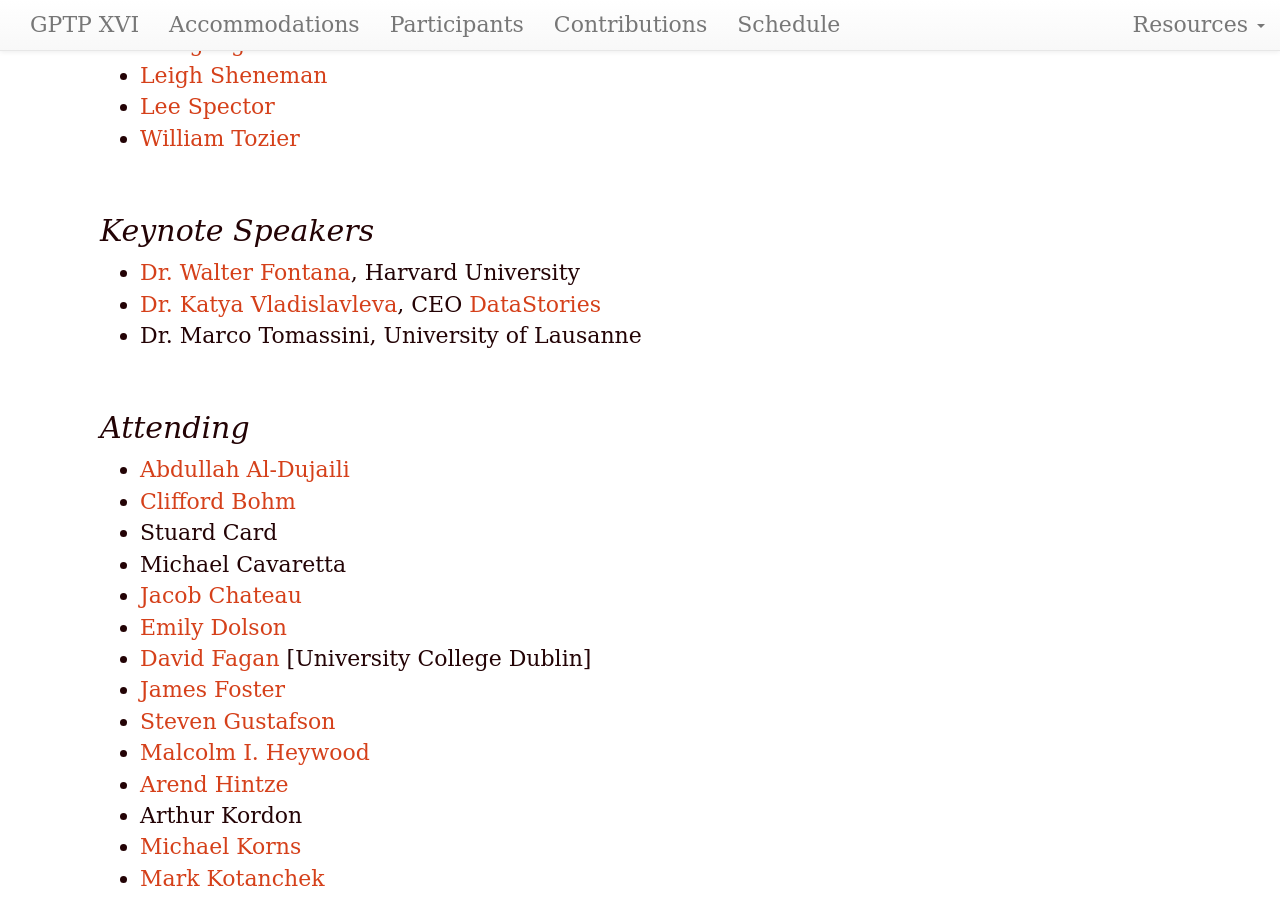
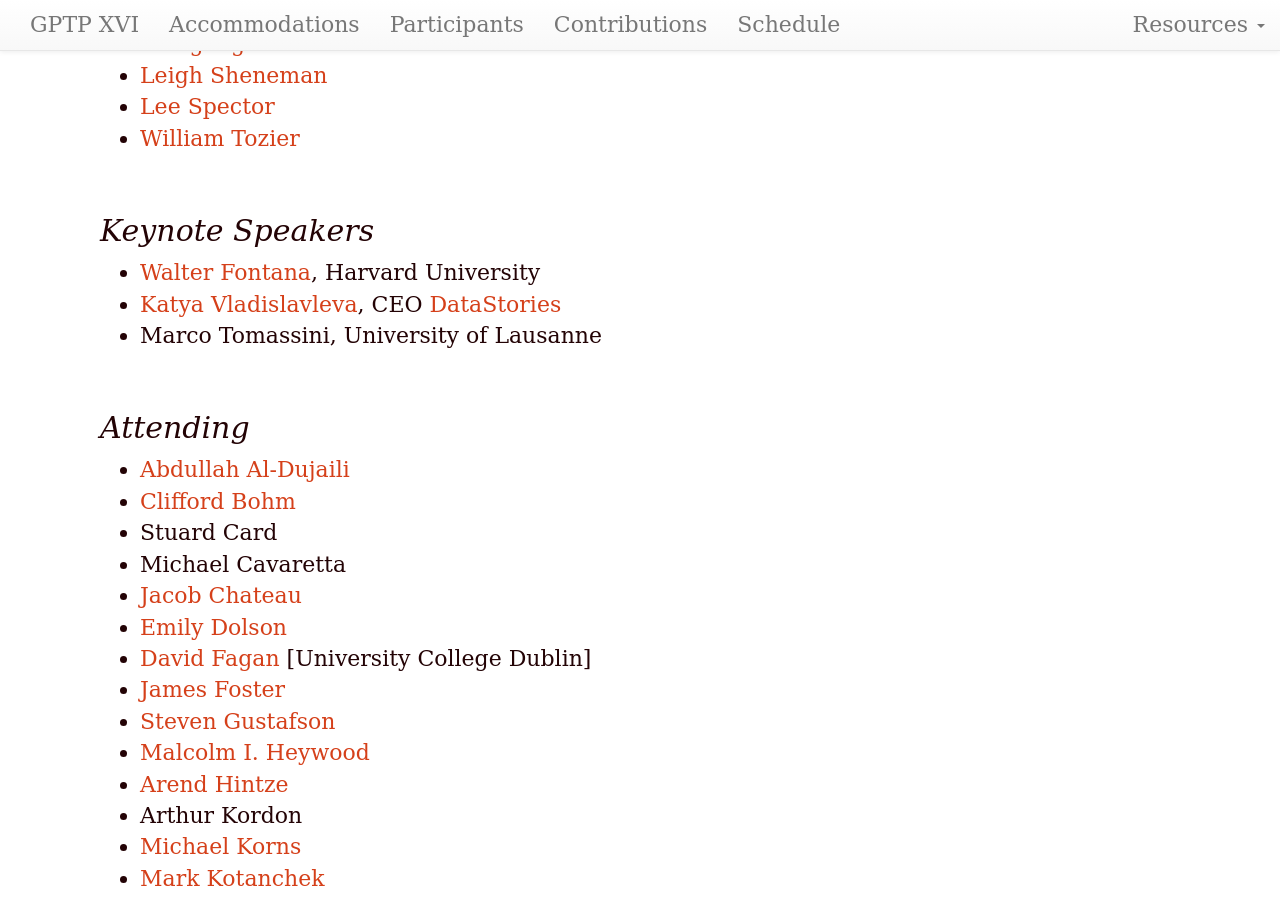
Before and after one commit to GPTP-workshop/gptp-workshop.github.io, a Jekyll site: the page built from attendees.md, in a window 1280 px wide and 900 px high, scrolled down 318 px. Built offline with Jekyll 4.4.1, drawn with Linux system fonts in a browser that asks for light colours.

Commit message:
removed Dr.

```diff
--- a/attendees.md
+++ b/attendees.md
@@ -15,9 +15,9 @@ dates: "May 17-20, 2018"
 
 ## Keynote Speakers
 
-- [Dr. Walter Fontana](https://fontana.hms.harvard.edu), Harvard University
-- [Dr. Katya Vladislavleva](https://datastories.com/about), CEO [DataStories](https://datastories.com)
-- Dr. Marco Tomassini, University of Lausanne
+- [Walter Fontana](https://fontana.hms.harvard.edu), Harvard University
+- [Katya Vladislavleva](https://datastories.com/about), CEO [DataStories](https://datastories.com)
+- Marco Tomassini, University of Lausanne
 
 ## Attending
 
```
Also changed, not shown: schedule.md (+3 -3 lines).
